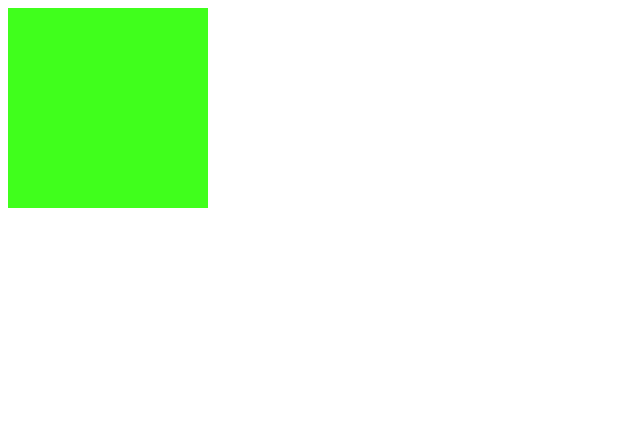
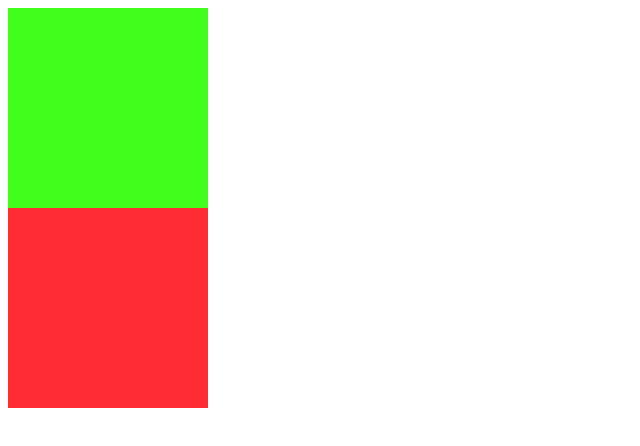
Before and after one commit to Hu-qiaoqiao/git_test, a plain HTML site: page index.html in a window 1280 px wide. Shown: the whole page, without its empty margins (0-640 px from the left). Drawn offline with Linux system fonts and the light colour scheme.

Commit message:
add_box2

```diff
--- a/index.html
+++ b/index.html
@@ -9,9 +9,15 @@
             height: 200px;
             background-color: #40ff1c;
         }
+        .box2{
+            width: 200px;
+            height: 200px;
+            background-color: #ff2c34;
+        }
     </style>
 </head>
 <body>
     <div class="box"></div>
+    <div class="box2"></div>
 </body>
 </html>
```
